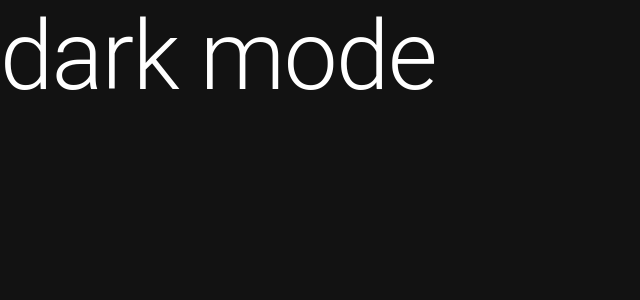
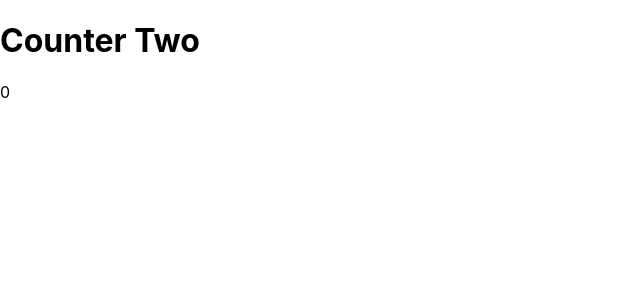
Before and after one commit to BilalKhaalid/React_Testing, a React (Create React App) app in the folder cra/: page / in a window 1280 px wide. Shown: the top 300 px of the page, without its empty margins (0-640 px from the left). Built offline with nearby package versions, Linux system fonts and the light colour scheme.

Commit message:
mocking functions

```diff
--- a/cra/src/App.js
+++ b/cra/src/App.js
@@ -1,6 +1,7 @@
 import React from "react";
-import MuiMode from "./components/mui-mode/MuiMode";
-import Providers from "./components/providers/App-Providers";
+import Counter2 from "./components/counter2/Counter2";
+// import MuiMode from "./components/mui-mode/MuiMode";
+// import Providers from "./components/providers/App-Providers";
 // import Counter from "./components/counter/Counter";
 // import Application from "./components/application/Application";
 // import Skills from "./components/skills/Skills.jsx";
@@ -13,9 +14,10 @@ const App = () => {
       {/* <Application /> */}
       {/* <Skills skills={skills} /> */}
       {/* <Counter /> */}
-      <Providers>
+      {/* <Providers>
         <MuiMode />
-      </Providers>
+      </Providers> */}
+      <Counter2 count={0} />
     </div>
   );
 };
--- /dev/null
+++ b/cra/src/components/counter2/Counter2.jsx
@@ -0,0 +1,18 @@
+import React from "react";
+
+const Counter2 = ({count,handleIncrement,handleDecrement}) => {
+  return (
+    <div>
+      <h1>Counter Two</h1>
+      <p>{count}</p>
+      {handleIncrement && (
+        <button onClick={handleIncrement}>Increment</button>
+      )}
+      {handleDecrement && (
+        <button onClick={handleDecrement}>Decrement</button>
+      )}
+    </div>
+  );
+};
+
+export default Counter2;
```
Also changed, not shown: 1 other file (tests, documents, lock files or other folders).
